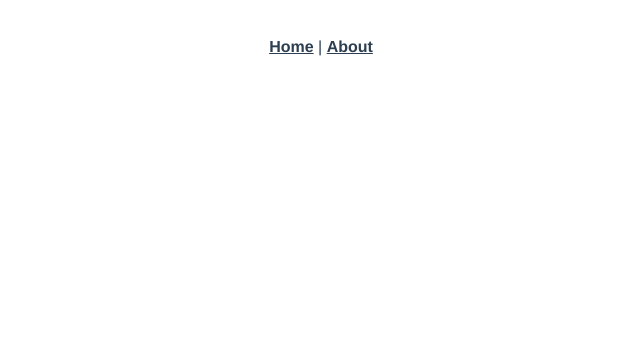
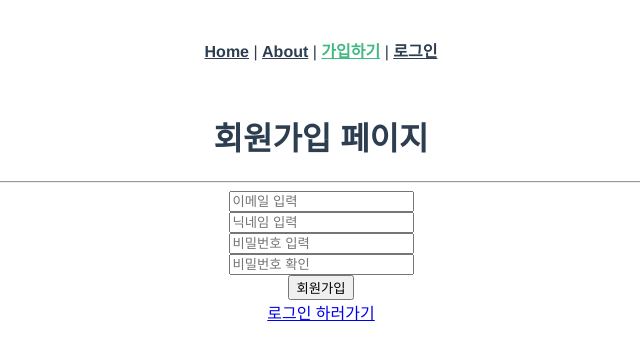
Before and after one commit to Dongnic/port-ver1, a Vue app: page /joinForm in a window 1280 px wide. Before the commit this address had no page. Shown: the top 360 px of the page, without its empty margins (319-959 px from the left). Built offline with nearby package versions, Linux system fonts and the light colour scheme.

Commit message:
22.10.1(토) validation

```diff
--- a/src/App.vue
+++ b/src/App.vue
@@ -2,7 +2,9 @@
   <div id="app">
     <nav>
       <router-link to="/">Home</router-link> |
-      <router-link to="/about">About</router-link>
+      <router-link to="/about">About</router-link> |
+      <router-link to="/joinForm">가입하기</router-link> |
+      <router-link to="/loginForm">로그인</router-link>
     </nav>
     <router-view/>
   </div>
--- a/src/router/index.js
+++ b/src/router/index.js
@@ -14,6 +14,24 @@ const routes = [
     // this generates a separate chunk (about.[hash].js) for this route
     // which is lazy-loaded when the route is visited.
     component: () => import(/* webpackChunkName: "about" */ '../views/AboutView.vue')
+  },
+  {
+    path: '/loginForm',
+    name: 'login',
+    component: () =>
+      import(/* webpackChunkName: "user" */ '../views/user/loginPage.vue')
+  },
+  {
+    path: '/joinForm',
+    name: 'join',
+    component: () =>
+      import(/* webpackChunkName: "user" */ '../views/user/joinPage.vue')
+  },
+  {
+    path: '/joinDone',
+    name: 'joinDone',
+    component: () =>
+      import(/* webpackChunkName: "user" */ '../views/user/joinDone.vue')
   }
 ]
 
--- a/src/views/AboutView.vue
+++ b/src/views/AboutView.vue
@@ -1,5 +1,57 @@
 <template>
   <div class="about">
-    <h1>This is an about page</h1>
+    <h1>로그인회원 정보 : {{ userInfo }}</h1>
+    <button @click="getUser()">get username!!</button>
+    <h1>회원명 : {{ userName}}</h1>
+    <button @click="getUserList()">getUserList</button>
+    <h1>회원리스트 : {{ userList }}</h1>
   </div>
 </template>
+<script>
+import axios from 'axios'
+export default {
+  data () {
+    return {
+      userInfo: [],
+      userList: [],
+      userName: ''
+    }
+  },
+  created () {
+    console.log('created ===========')
+    const thisVal = this
+    axios
+      .get('/user/userInfo')
+      .then(function (response) {
+        console.log('/userInfo', response)
+        console.log('헤더 : ', response.headers)
+        console.log('data : ', response.data)
+        console.log('data type : ', typeof response.data)
+        thisVal.userInfo = response.data
+      })
+      .catch(function (error) {
+        thisVal.userInfo = '로그인 하세요'
+        console.log(error)
+      })
+  },
+  methods: {
+    getUserList: function () {
+      const thisVal = this
+      axios
+        .get('/user')
+        .then(function (response) {
+          console.log("get('/user')", response)
+          console.log('data : ', response.data)
+          console.log('data type : ', typeof response.data)
+          thisVal.userList = response.data
+        })
+        .catch(function (error) {
+          console.log(error)
+        })
+    },
+    getUser: function () {
+      this.userName = this.userInfo.username
+    }
+  }
+}
+</script>
--- a/src/views/HomeView.vue
+++ b/src/views/HomeView.vue
@@ -1,18 +1,19 @@
 <template>
   <div class="home">
     <img alt="Vue logo" src="../assets/logo.png">
-    <HelloWorld msg="Welcome to Your Vue.js App"/>
+
+    홈 화면
   </div>
 </template>
 
 <script>
 // @ is an alias to /src
-import HelloWorld from '@/components/HelloWorld.vue'
+// import HelloWorld from '@/components/HelloWorld.vue'
 
-export default {
-  name: 'HomeView',
-  components: {
-    HelloWorld
-  }
-}
+// export default {
+//   name: 'HomeView',
+//   components: {
+//     HelloWorld
+//   }
+// }
 </script>
--- /dev/null
+++ b/src/views/user/joinDone.vue
@@ -0,0 +1,7 @@
+<template>
+  <div>
+    <h1>회원 가입 완료</h1>
+    <hr />
+    <router-link to="/loginForm">로그인 하러가기</router-link>
+  </div>
+</template>
--- /dev/null
+++ b/src/views/user/joinPage.vue
@@ -0,0 +1,92 @@
+<template>
+  <div>
+    <h1>회원가입 페이지</h1>
+    <hr />
+    <form @submit.prevent="onSubmit()">
+      <input type="email" v-model.trim="signup.email" placeholder="이메일 입력" minlength="1" required/><br />
+      <input type="text" v-model.trim="signup.username" placeholder="닉네임 입력" minlength="1" maxlength="20" /><br />
+      <input type="password" v-model.trim="signup.password" placeholder="비밀번호 입력" minlength="4" maxlength="16" @blur="passwordValid()" autocomplete="new-password"/>
+         <span class="green" v-if="passwordValidFlag == 2">
+          사용가능
+        </span>
+        <br />
+        <div class="red" v-if="!passwordValidFlag">
+          영어 소문자+숫자 조합 4~16자리 입력해주세요
+        </div>
+      <input type="password" v-model.trim="passwordCheck" placeholder="비밀번호 확인" minlength="4" maxlength="16" @blur="passwordCheckValid()" autocomplete="new-password"/>
+        <span class="green" v-if="passwordCheckFlag == 2">
+          일치
+        </span>
+        <br />
+        <div class="red" v-if="!passwordCheckFlag">
+          비밀번호가 동일하지않습니다.
+        </div>
+      <button type="submit">회원가입</button>
+    </form>
+    <router-link to="/loginForm">로그인 하러가기</router-link>
+  </div>
+</template>
+<script>
+import axios from 'axios'
+export default {
+  name: 'JoinPage',
+  data: () => ({
+    signup: {
+      email: '',
+      username: '',
+      password: ''
+    },
+    passwordCheck: '',
+    passwordValidFlag: 1,
+    passwordCheckFlag: 1
+  }),
+  methods: {
+    onSubmit: function () {
+      console.log(this.signup)
+      if (this.signup.email == null || this.signup.username == null || this.signup.password == null) {
+        alert('필수값 누락')
+        return
+      }
+      if (!this.passwordValidFlag || !this.passwordCheckFlag) {
+        alert('유효성 확인')
+        return
+      }
+      const data = this.signup
+      const vm = this
+      axios
+        .post('/user', data)
+        .then(function (response) {
+          console.log('data : ', response.data)
+          console.log('data type : ', typeof response.data)
+          alert(response.data)
+          vm.$router.push('/joinDone')
+        })
+        .catch(function (error) {
+          console.log(error)
+        })
+    },
+    passwordValid () {
+      if (/^(?=.*[a-z])(?=.*[0-9]).{4,16}$/.test(this.signup.password)) {
+        this.passwordValidFlag = 2
+      } else {
+        this.passwordValidFlag = 0
+      }
+    },
+    passwordCheckValid () {
+      if (this.signup.password === this.passwordCheck) {
+        this.passwordCheckFlag = 2
+      } else {
+        this.passwordCheckFlag = 0
+      }
+    }
+  }
+}
+</script>
+<style>
+.red {
+  color: #d25050;
+}
+.green {
+  color: #42b983;
+}
+</style>
--- /dev/null
+++ b/src/views/user/loginPage.vue
@@ -0,0 +1,13 @@
+<template>
+  <div class="login">
+    <h1>로그인 페이지</h1>
+    <hr />
+    <form action="/login" method="POST">
+      <input type="text" name="username" placeholder="이메일 입력" /><br />
+      <input type="password" name="password" placeholder="비밀번호 입력" /><br />
+      <button type="submit">로그인</button>
+    </form>
+    <a href="/oauth2/authorization/google">구글 로그인</a> |
+    <router-link to="/joinForm">가입하기</router-link> |
+  </div>
+</template>
--- a/vue.config.js
+++ b/vue.config.js
@@ -6,7 +6,7 @@ module.exports = defineConfig({
 // vue 빌드시 스프링부트에 정적 폴더로 디플로이 작업
 module.exports = {
   // npm run build 타겟 디렉토리
-  outputDir: '../security/src/main/resources/static',
+  outputDir: '../port/src/main/resources/static',
 
   // npm run serve 개발 진행시에 포트가 다르기때문에 프록시 설정
   devServer: {
```
